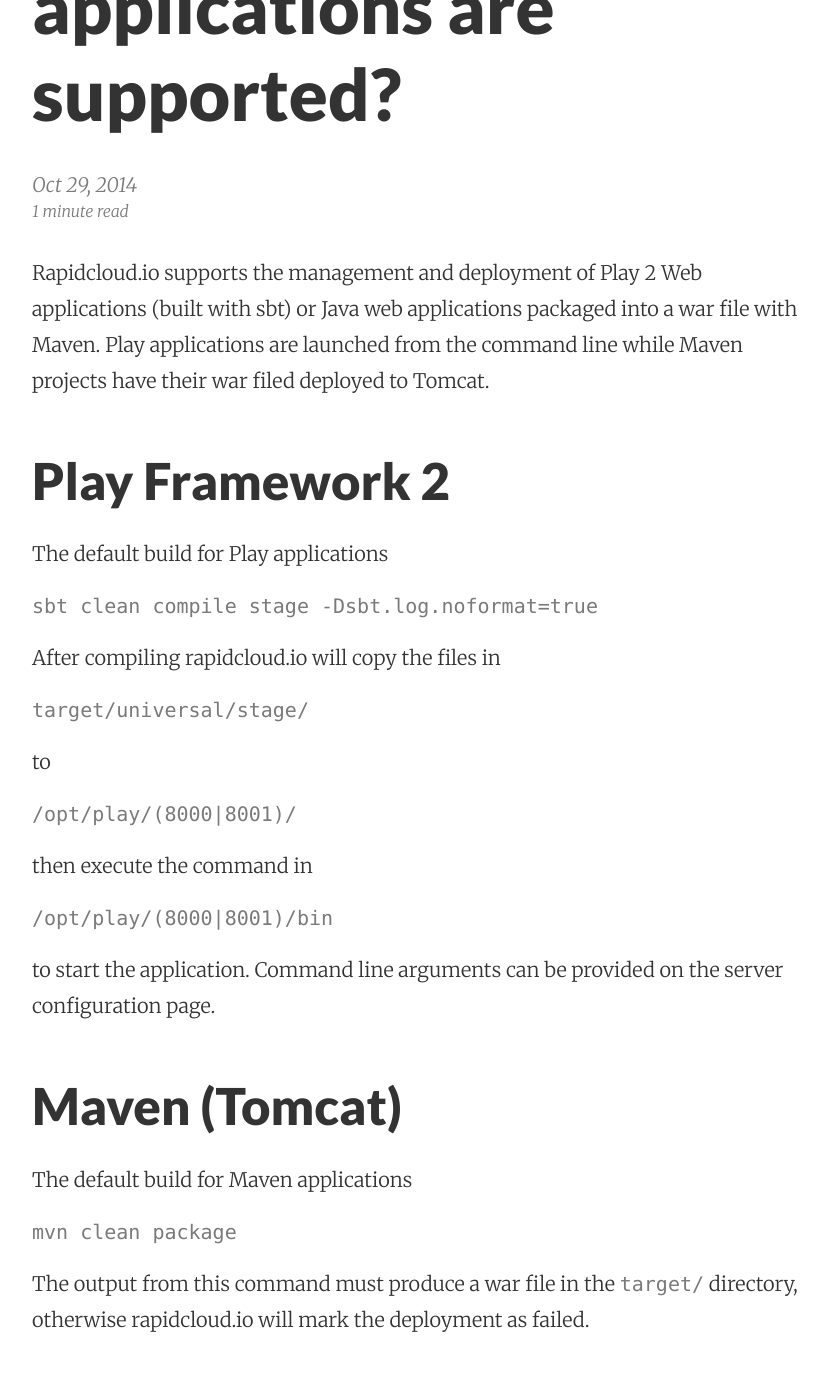
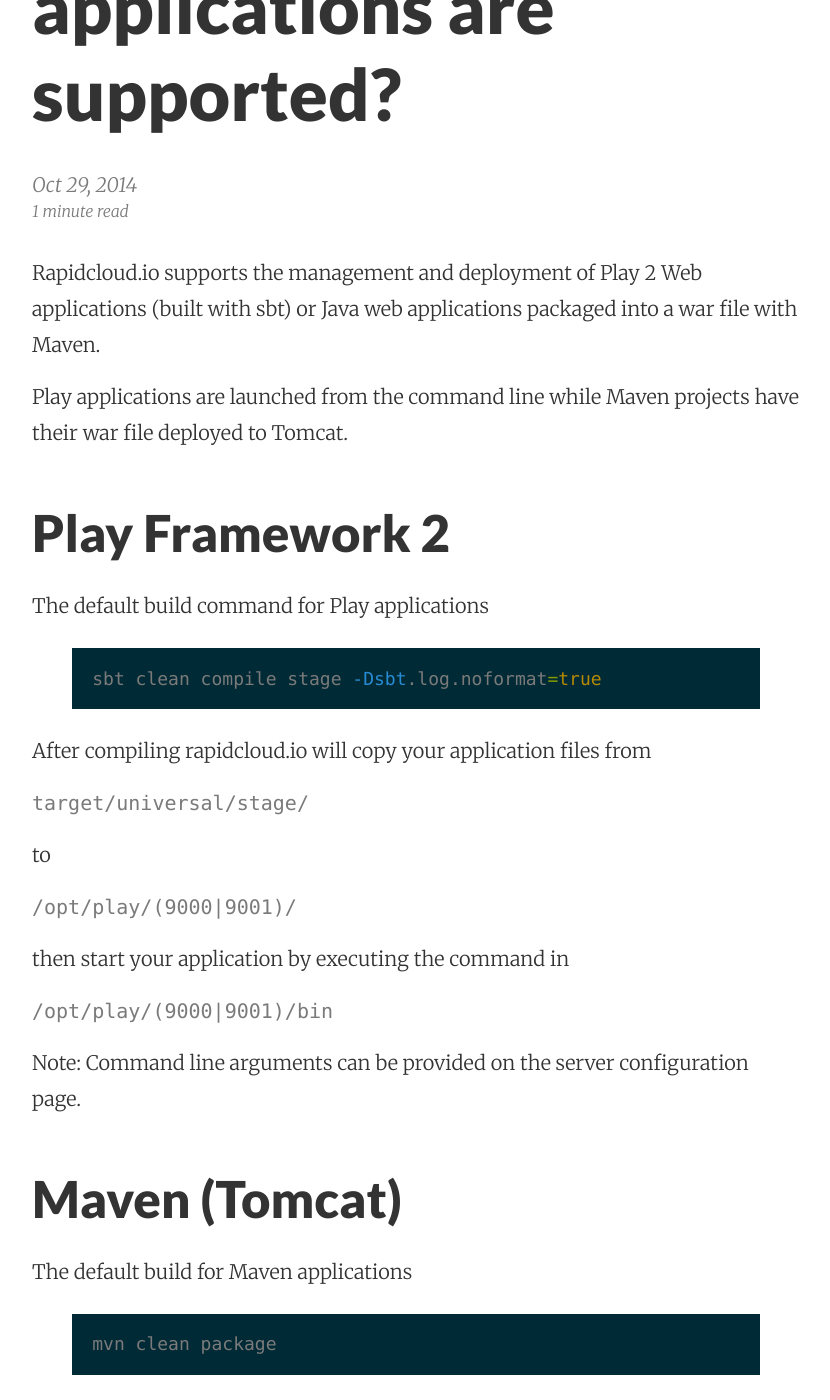
Before and after one commit to rapidcloudio-docs/rapidcloudio-docs.github.io, a Jekyll site: the page built from _posts/2014-10-29-faq-application-support.markdown, in a window 1280 px wide and 1400 px high, scrolled down 317 px. Shown: the whole window, without its empty margins (224-1054 px from the left). Built offline with Jekyll 4.4.1, drawn with Linux system fonts in a browser that asks for light colours.

Commit message:
ok docs are passable

```diff
--- a/_posts/2014-10-29-faq-application-support.markdown
+++ b/_posts/2014-10-29-faq-application-support.markdown
@@ -5,35 +5,38 @@ date:   2014-10-29 12:38:28
 position: 1
 categories: faq
 ---
-Rapidcloud.io supports the management and deployment of Play 2 Web applications (built with sbt) or Java web applications packaged into a war file with Maven. Play applications are launched from the command line while Maven projects have their war filed deployed to Tomcat.
+Rapidcloud.io supports the management and deployment of Play 2 Web applications (built with sbt) or Java web applications packaged into a war file with Maven.
+
+Play applications are launched from the command line while Maven projects have their war file deployed to Tomcat.
 
 
 ## Play Framework 2
 
-The default build for Play applications
+The default build command for Play applications
 
-<code>sbt clean compile stage -Dsbt.log.noformat=true</code>
+{% highlight bash %}
+sbt clean compile stage -Dsbt.log.noformat=true
+{% endhighlight %}
 
-
-After compiling rapidcloud.io will copy the files in
+After compiling rapidcloud.io will copy your application files from
 
 <code>target/universal/stage/</code>
 
 to
 
-<code>/opt/play/(8000|8001)/</code>
+<code>/opt/play/(9000|9001)/</code>
 
-then  execute the command in
+then start your application by executing the command in
 
-<code>/opt/play/(8000|8001)/bin</code>
+<code>/opt/play/(9000|9001)/bin</code>
 
-to start the application. Command line arguments can be provided on the server configuration page.
+Note: Command line arguments can be provided on the server configuration page.
 
 
 ## Maven (Tomcat)
 
 The default build for Maven applications
-
-<code>mvn clean package</code>
-
+{% highlight bash %}
+mvn clean package
+{% endhighlight %}
 The output from this command must produce a war file in the <code>target/</code> directory, otherwise rapidcloud.io will mark the deployment as failed.
```
